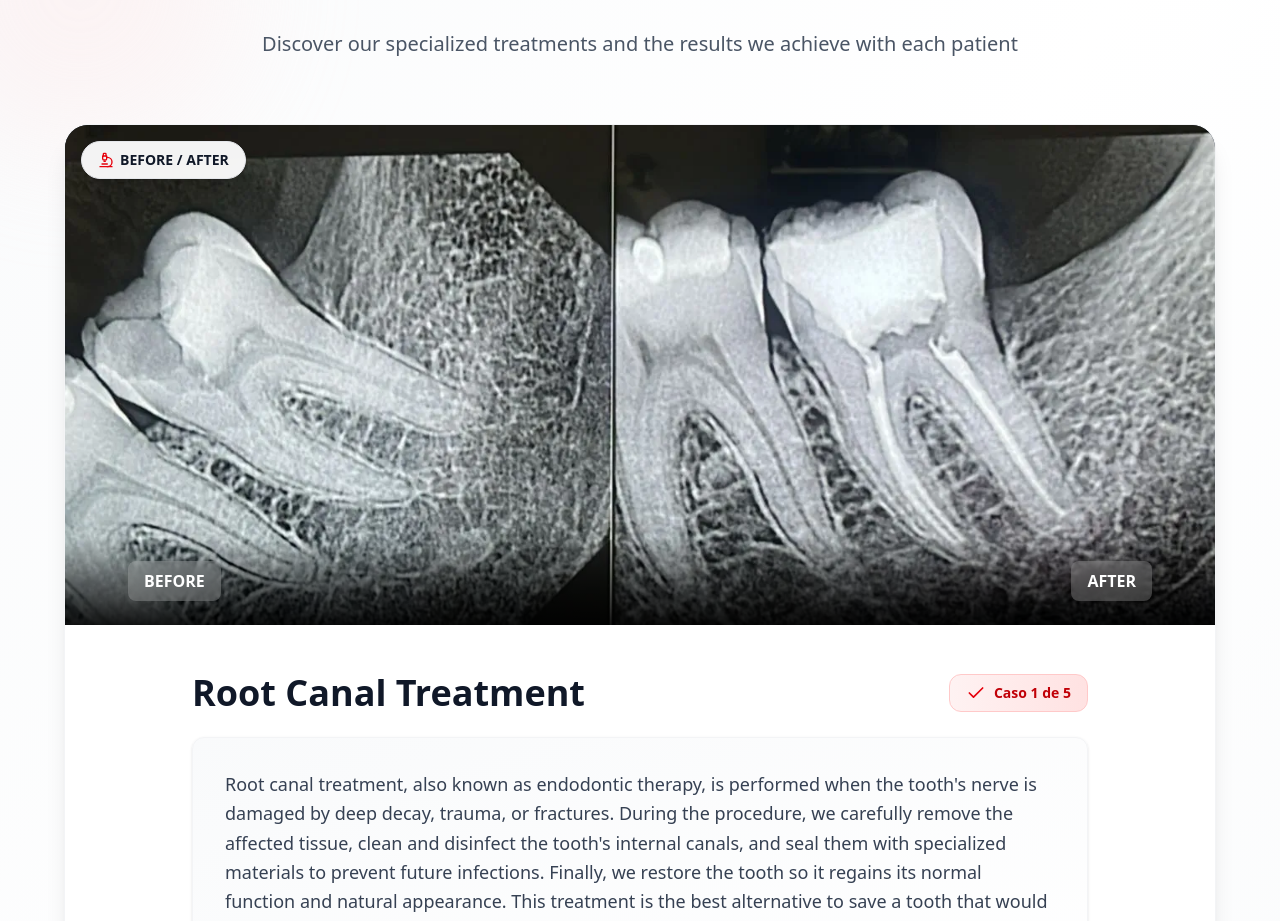
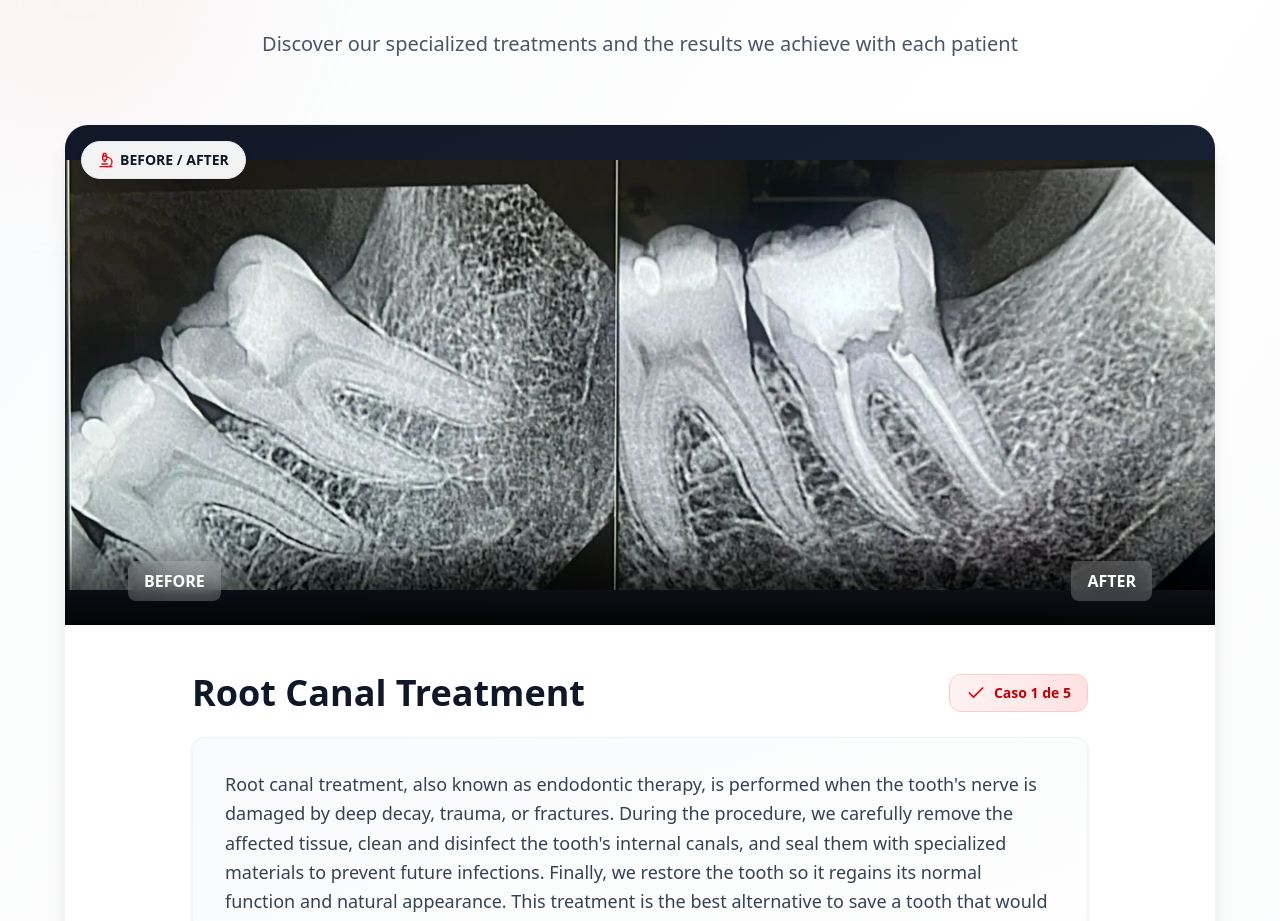
Before and after one commit to Cortes-dev/Dr.Chagollan-ENDODONCIA, a Next.js app: page /en in a window 1280 px wide. Shown: the part 2814-3735 px from the top of the page. Built offline with nearby package versions, Linux system fonts and the light colour scheme.

Commit message:
se cambio la vista de la imagen a object-contain

```diff
--- a/app/[lang]/Pruebas.tsx
+++ b/app/[lang]/Pruebas.tsx
@@ -83,7 +83,7 @@ const CasosClinicos = () => {
               <img
                 src={caso.imagen}
                 alt={`${caso.titulo} - Comparación antes y después`}
-                className={`w-full object-cover ${
+                className={`w-full object-contain ${
                   isVertical
                     ? 'h-auto max-h-[800px]'
                     : 'h-full object-center'
```
